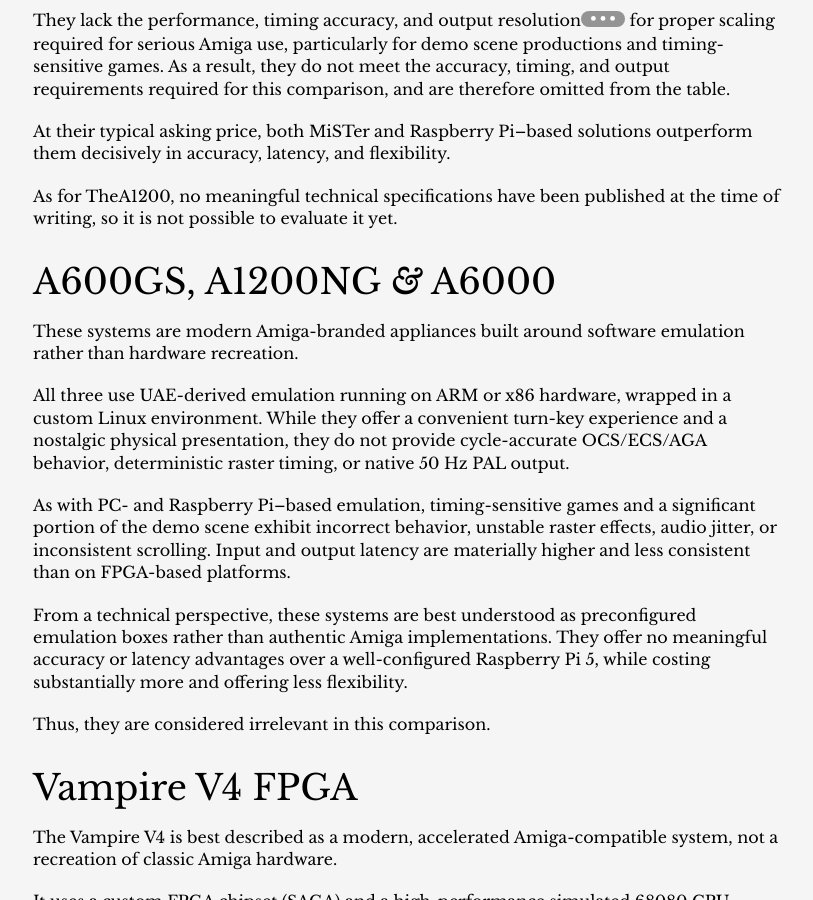
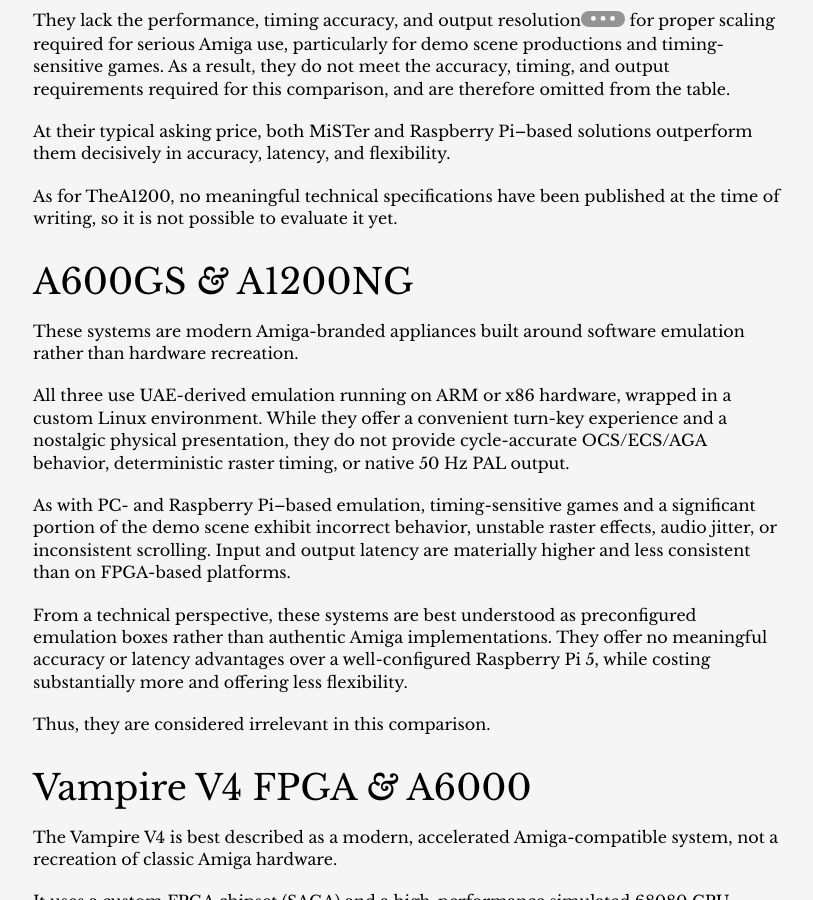
Before and after one commit to amigavision/amigavision.github.io, a Jekyll site: the page built from best.md, in a window 1280 px wide and 900 px high, scrolled down 1062 px. Shown: the whole window, without its empty margins (232-1045 px from the left). Built offline with Jekyll 4.4.1, drawn with Linux system fonts in a browser that asks for light colours; some of the changed lines change nothing that is shown.

Commit message:
Fix headlines

```diff
--- a/best.md
+++ b/best.md
@@ -29,7 +29,7 @@
 
 As for TheA1200, no meaningful technical specifications have been published at the time of writing, so it is not possible to evaluate it yet.
 
-## A600GS, A1200NG *&* A6000
+## A600GS *&* A1200NG
 
 These systems are modern Amiga-branded appliances built around software emulation rather than hardware recreation.
 
@@ -41,7 +41,7 @@
 
 Thus, they are considered irrelevant in this comparison.
 
-## Vampire V4 FPGA
+## Vampire V4 FPGA *&* A6000
 
 The Vampire V4 is best described as a modern, accelerated Amiga-compatible system, not a recreation of classic Amiga hardware.
 
```
